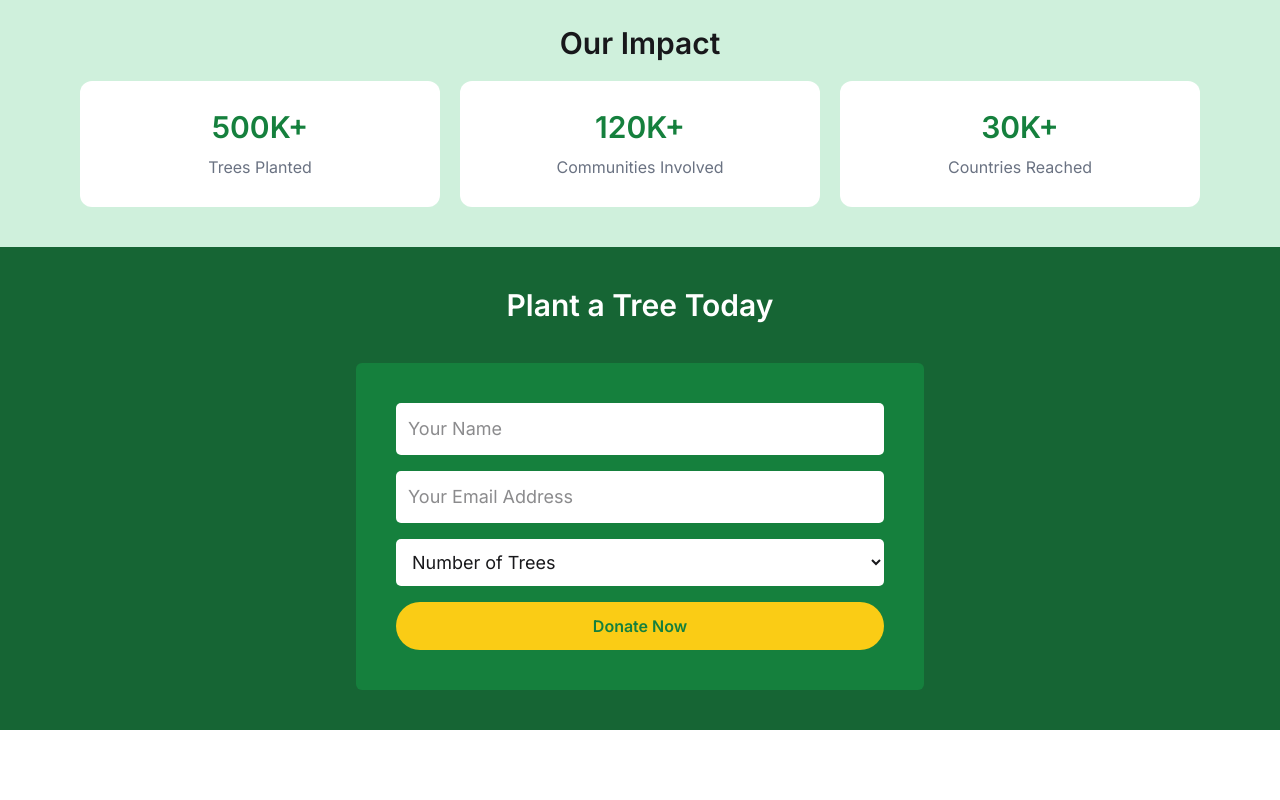
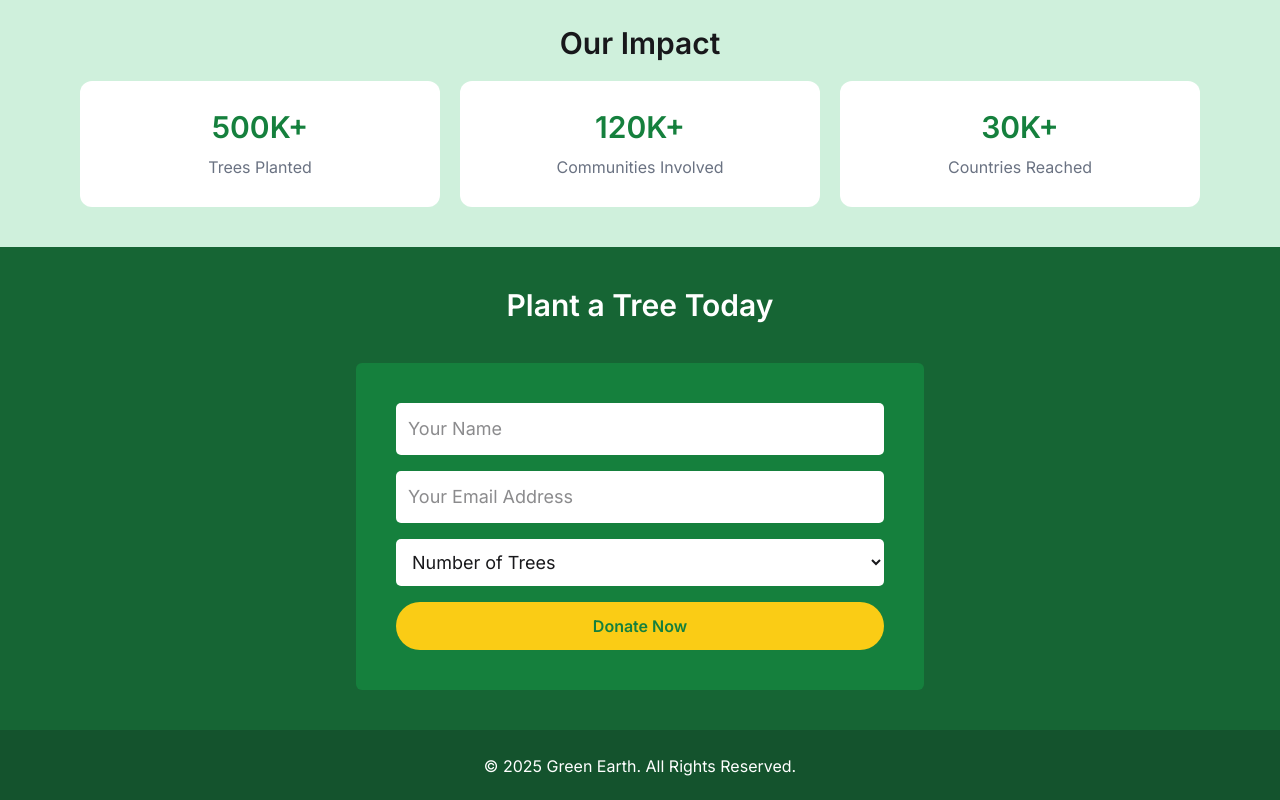
Before and after one commit to farid-riyad/B12A06-sixth-assignment, a plain HTML site: page index.html in a window 1280 px wide. Shown: the part 1082-1882 px from the top of the page. Before the commit the page ends 1812 px from the top, so only its background shows below. Drawn offline with nearby package versions, Linux system fonts and the light colour scheme.

Commit message:
added footer section

```diff
--- a/index.html
+++ b/index.html
@@ -123,6 +123,11 @@
             </div>
         </section>
 
+        <!-- Footer section -->
+        <footer class="bg-[#14532D] w-full h-[70px]">
+            <p class="text-center text-white pt-[24px]">© 2025 Green Earth. All Rights Reserved.</p>
+        </footer>
+
     </main>
 </body>
 </html>
```
